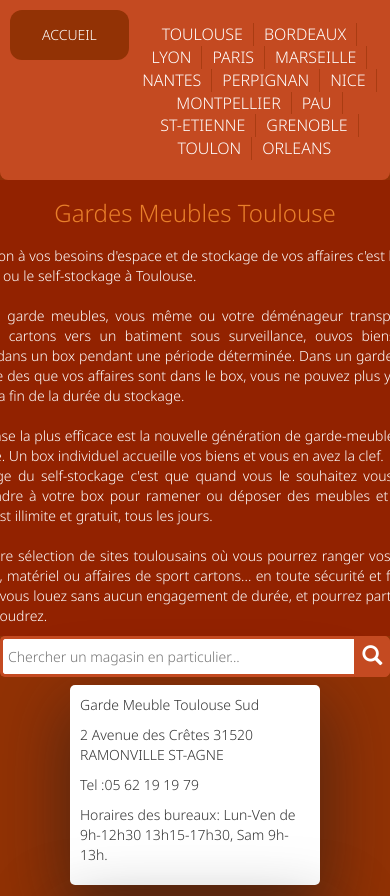
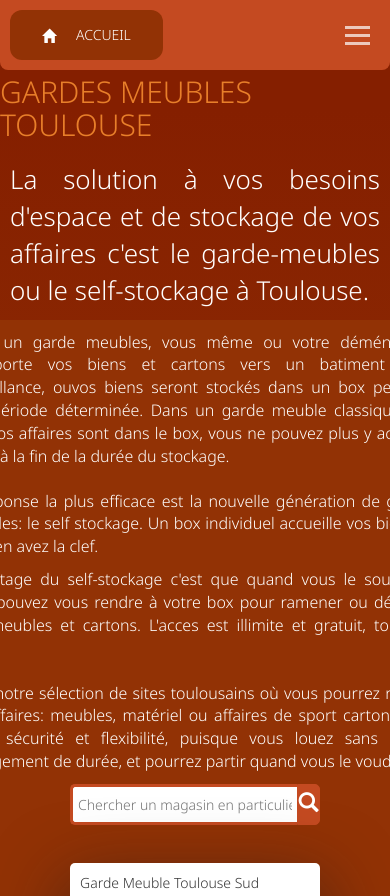
Before and after one commit to GraduationBear/Candidature_Annexx, a plain HTML site: page index.html in a window 390 px wide. Shown: the top 896 px of the page. Drawn offline with nearby package versions, Linux system fonts and the light colour scheme.

Commit message:
projet terminé !

```diff
--- a/app.js
+++ b/app.js
@@ -1,13 +1,55 @@
 window.onload=function(){
+    //Appel de la fonction request pour affichier toute les tuiles par defaut
     request()
+
+    //Appelle request a l'input de la barre de recherche
     var input = document.getElementById("recherche");
-    input.addEventListener('change',request);
+    input.addEventListener('input',request);
 
+    //Appelle request quand le boutton recherche est cliqué
     var btnsearch = document.getElementById("btn");
     btnsearch.addEventListener('click',request);
 
+    //On permet l'affichage du menu pour les mobiles
+    const burger = document.querySelector(".burger");
+    const navmenu = document.querySelector(".nav-list");
+    burger.addEventListener("click",function (){
+        burger.classList.toggle("active");
+        navmenu.classList.toggle("active");
+    })
+
+    //Quand on clique sur un lien du menu, il s'enlève
+    document.querySelectorAll(".nav-list li").forEach(n=> n.addEventListener("click",()=>{
+        burger.classList.remove("active");
+        navmenu.classList.remove("active");
+    }))
+
+
+    //Partie permettant l'affichage au defilement grâce aux observeurs
+    const ratio = .1
+    const options = {
+        root : null,
+        rootMargin : '0px',
+        threshold: ratio
+    }
+    const handleIntersect = function (entries,observer){
+        entries.forEach(function(entry) {
+            if (entry.intersectionRatio > ratio) {
+                entry.target.classList.add('reveal-visible')
+                observer.unobserve(entry.target)
+            }
+        })
+    }
+    const observer = new IntersectionObserver(handleIntersect, options);
+
+    document.querySelectorAll('[class*="reveal-"]').forEach(function(r){
+        observer.observe(r)
+    })
+
 }
 
+
+//fonction permettant la requête vers le fichier json et effectue le rendu HTML
 function request(){
     var input = document.getElementById("recherche");
     var httprequest = new XMLHttpRequest();
@@ -20,16 +62,16 @@ function request(){
     httprequest.send();
 }
 
+//Fonction permettant le rendu de l'html lors de la recherche
+function renderHTML(data,value){
 
-function renderHTML(data,value){
-    var input = document.getElementById("recherche");
     var content= document.getElementById("tuiles");
     content.innerHTML="";
     var str="";
     for(let i=0; i<data.length;i++){
         if(data[i].zone.toLowerCase().includes(value.toLowerCase()) || data[i].cp.toLowerCase().includes(value.toLowerCase())){
             str+="<div class='tuile'><p>Garde Meuble Toulouse "+data[i].zone+"</p><p>"+data[i].adresse+" "+data[i].cp+"</p><p>Tel :"+data[i].tel+"</p><p>"+data[i].horaire+"</p></div>";
-            console.log(str);
+
         }
         content.innerHTML=str;
     }
--- a/index.html
+++ b/index.html
@@ -10,7 +10,7 @@
 <body>
 <header>
     <nav class="nav-bar">
-        <button class="acceuil">ACCUEIL</button>
+        <button class="acceuil"><i class="glyphicon glyphicon-home"></i>ACCUEIL</button>
         <ul class="nav-list">
             <li class="nav-element"><a class="nav-link">TOULOUSE</a></li>
             <li class="nav-element"><a class="nav-link">BORDEAUX</a></li>
@@ -27,15 +27,23 @@
             <li class="nav-element"><a class="nav-link">TOULON</a></li>
             <li class="nav-element"><a class="nav-link">ORLEANS</a></li>
         </ul>
+        <div class="burger">
+            <span class="bar"></span>
+            <span class="bar"></span>
+            <span class="bar"></span>
+        </div>
     </nav>
 </header>
 <main>
     <div class="presentation">
-        <h3>Gardes Meubles Toulouse</h3>
+        <h3 class="reveal-2">GARDES MEUBLES TOULOUSE</h3>
+        <div class="p1 reveal-3">
             <p>
                 La solution à vos besoins d'espace et de stockage de vos affaires c'est le
                 garde-meubles ou le self-stockage à Toulouse.
             </p>
+        </div>
+        <div class="p2 reveal-4">
             <p>
                 Dans un garde meubles, vous même ou votre déménageur transporte vos
                 biens et cartons vers un batiment sous surveillance, ouvos biens seront
@@ -43,29 +51,37 @@
                 meuble classique des que vos affaires sont dans le box, vous ne pouvez
                 plus y accéder jusqu à la fin de la durée du stockage.
             </p>
+
+
+        </div>
+        <div class="p3 reveal-5">
             <p>
                 La réponse la plus efficace est la nouvelle génération de garde-meubles:
                 le self stockage. Un box individuel accueille vos biens et vous en avez la
-            clef.<br>
-            L'avantage du self-stockage c'est que quand vous le souhaitez vous
+                clef.<br></p>
+                <p>L'avantage du self-stockage c'est que quand vous le souhaitez vous
                 pouvez vous rendre à votre box pour ramener ou déposer des meubles et
-            cartons. L'acces est illimite et gratuit, tous les jours.
-        </p>
-        <p>
+                cartons. L'acces est illimite et gratuit, tous les jours.</p>
+
+        </div>
+        <div class="p4 reveal-6">
+            <p >
                 Voici notre sélection de sites toulousains où vous pourrez ranger vos affaires: meubles, matériel ou affaires de sport cartons...
                 en toute sécurité et flexibilité, puisque vous louez sans aucun engagement de durée, et pourrez partir quand vous le voudrez.
             </p>
         </div>
+
+    </div>
     <div class="magasins">
 
-        <div class="search">
+        <div class="search reveal-6">
             <input class="searchinput" placeholder="Chercher un magasin en particulier..." id="recherche">
             <button id="btn" class="searchbutton">
                 <i class="glyphicon glyphicon-search"></i>
 
             </button>
         </div>
-        <div id="tuiles">
+        <div id="tuiles" class="reveal-7">
         </div>
     </div>
 </main>
--- a/style.css
+++ b/style.css
@@ -9,29 +9,46 @@
 body{
     background-color: #923205;
 }
+.burger{
+    display: none;
+    cursor: pointer;
+    margin-right: 10px;
+}
 
+.bar{
+    display: block;
+    width: 25px;
+    height: 3px;
+    margin: 5px auto;
+    background-color: rgba(255, 255, 255, 0.7);
+    -webkit-transition: all 0.3s ease-in-out;
+    transition: all 0.3s ease-in-out;
 
-
+}
+.nav-bar i{
+    margin-right: 20px;
+}
 .nav-bar{
     display: flex;
     flex-direction: row;
     justify-content: space-between;
-    align-items: baseline;
+    align-items: center;
     padding: 10px;
     background-color: #c44a21;
     border-bottom-left-radius: 8px;
     border-bottom-right-radius: 8px;
-
 }
 
 .nav-bar button{
+
     background-color: #923205;
     border: none;
     color: white;
     padding: 15px 32px;
     text-align: center;
     text-decoration: none;
-    display: inline-block;
+    display: flex;
+    align-items: center;
     border-radius: 12px;
     cursor: pointer;
     transition: all 0.4s cubic-bezier(.84,.21,.23,.76);
@@ -76,7 +93,8 @@ body{
 }
 
 .presentation{
-    background-color: #922200;
+    background: rgb(133,31,0);
+    background: linear-gradient(180deg, rgba(133,31,0,1) 14%, rgba(146,50,5,1) 100%);
     display: flex;
     flex-direction: column;
     align-items: center;
@@ -84,22 +102,67 @@ body{
 
 .presentation h3{
     color: #e87f2a;
+    font-size: 40px;
 }
 
 .presentation p{
     color:white;
+    margin:10px;
     text-align: justify;
-    width: 500px;
-    margin:10px;
+}
+
+.p1{
+    min-width: 600px;
+    max-width: 700px;
+
+    align-self: flex-start;
+    margin-left: 70px;
+    margin-right: 70px;
+    font-size: 30px;
 }
 
 
+
+.p2{
+    background-color: #923205;
+    border: 1px solid #923205;
+    border-radius: 10px;
+
+    margin-left: 70px;
+    align-self: flex-start;
+    width: 500px;
+    font-size: 16px;
+}
+
+
+
+.p3{
+    background-color: #923205;
+    border: 1px solid #923205;
+    border-radius: 10px;
+    align-self: flex-end;
+    margin-right: 70px;
+    width: 500px;
+    font-size: 16px;
+}
+
+.p4{
+    background-color: #923205;
+    border: 1px solid #923205;
+    border-radius: 10px;
+    align-self: flex-start;
+    width: 500px;
+    margin-left: 70px;
+    font-size: 16px;
+}
 
 
 #tuiles{
     display: flex;
     justify-content: space-around;
     flex-wrap: wrap;
+    min-height: 216px;
+    max-height: 824px;
 }
 
 .tuile{
@@ -114,10 +177,11 @@ body{
 
 
 .search{
-    width: 100%;
+
     position: relative;
     display: flex;
-    justify-content: center;
+    justify-content: flex-start;
+    margin: 0 70px 30px 70px;
 
 }
 
@@ -146,4 +210,123 @@ body{
 footer a{
     color: deepskyblue;
     cursor: pointer;
+
 }
+
+
+/*PARTIE PERMETTANT L'AFFICHAGE AU DEFILEMENT*/
+[class*="reveal-"]{
+    opacity: 0;
+    transform: translateY(-30px);
+}
+
+.reveal-visible{
+    opacity: 1;
+    transform: translateY(0);
+    transition: .7s cubic-bezier(.5,0,0,1);
+}
+
+.reveal-2{
+    transition-delay: .2s;
+}
+
+.reveal-3{
+    transition-delay: .3s;
+}
+
+.reveal-4{
+    transition-delay: .4s;
+}
+
+.reveal-5{
+    transition-delay: .5s;
+}
+
+.reveal-6{
+    transition-delay: 0.7s;
+}
+.reveal-7{
+    transition-delay: .9s;
+}
+
+@media only screen and (max-width: 768px) {
+    .burger {
+        display: block;
+    }
+
+    .burger.active .bar:nth-child(2) {
+        opacity: 0;
+    }
+
+    .burger.active .bar:nth-child(1) {
+        transform: translateY(8px) rotate(45deg);
+    }
+
+    .burger.active .bar:nth-child(3) {
+        transform: translateY(-8px) rotate(-45deg);
+    }
+
+    header {
+        position: fixed;
+        top: 0;
+        left: 0;
+        right: 0;
+        z-index: 100;
+
+    }
+
+    .nav-list {
+        position: fixed;
+        left: -100%;
+        top: 68px;
+        gap: 0;
+        flex-direction: column;
+        background-color: #c44a21;
+        width: 100%;
+        text-align: center;
+        transition: 0.3s;
+        font-size: 13px;
+    }
+
+    .nav-bar li {
+        margin: 14px 0;
+    }
+
+    .nav-list.active {
+        left: 0;
+    }
+
+    .nav-element{
+        border-right: 0;
+
+    }
+
+
+    .p1{
+        font-size: 26px;
+        align-self: center;
+        margin: 0;
+        min-width: 0;
+    }
+    .p2{
+        align-self: center;
+        margin: 0;
+
+
+    }
+    .p3{
+        align-self: center;
+        margin: 0;
+
+    }
+    .p4{
+        align-self: center;
+        margin: 0;
+
+    }
+
+    .presentation h3{
+        font-size: 30px;
+        margin-top: 75px;
+    }
+}
```
Also changed, not shown: meuble2.png (added), meuble3.png (added), meuble4.png (added). Lines whose indentation alone changed are shown as unchanged.
